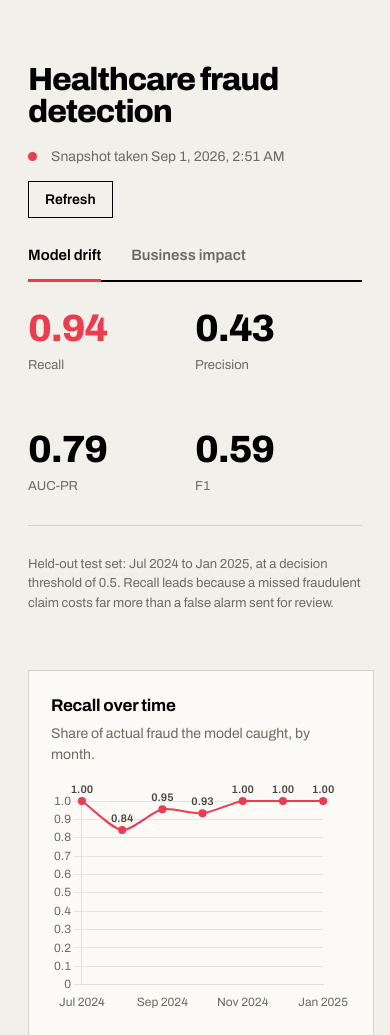
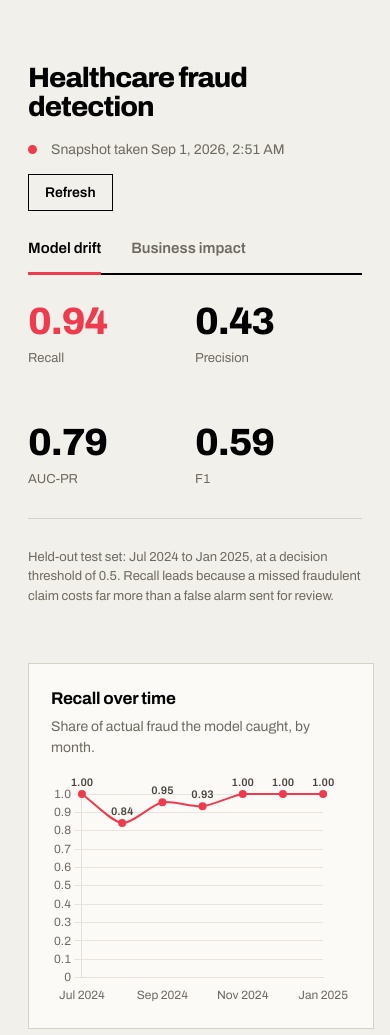
Before and after one commit to stefanusfelix/Databricks-Healthcare-Fraud-Detection, a plain HTML site: page index.html in a window 390 px wide. Shown: the top 1035 px of the page. Drawn offline with nearby package versions, Linux system fonts and the light colour scheme.

Commit message:
Dashboard

```diff
--- a/index.html
+++ b/index.html
@@ -38,11 +38,11 @@
 
   h1 {
     font-weight: 800;
-    font-size: clamp(2rem, 5.5vw, 3.5rem);
-    line-height: 1;
+    font-size: clamp(1.75rem, 4.6vw, 3.125rem);
+    line-height: 1.02;
     letter-spacing: -0.035em;
     margin: 0 0 18px;
-    max-width: 18ch;
+    white-space: nowrap;
   }
 
   .standfirst {
@@ -145,12 +145,13 @@
 
   footer {
     margin-top: 72px; padding-top: 24px; border-top: 1px solid var(--rule);
-    font-size: 0.8125rem; color: var(--muted); max-width: 74ch;
+    font-size: 0.8125rem; color: var(--muted);
   }
 
   [hidden] { display: none !important; }
 
   @media (max-width: 600px) {
+    h1 { white-space: normal; }
     .grid { grid-template-columns: 1fr; }
     .plot { height: 230px; }
   }
@@ -219,6 +220,8 @@
         <details id="t-prediction"></details>
       </div>
     </div>
+
+  </div>
 
   <!-- ============ BUSINESS IMPACT ============ -->
   <div id="view-business" role="tabpanel" aria-labelledby="tab-business" hidden>
@@ -445,6 +448,7 @@ function render() {
     fail('c-flagrate', 'data/prediction.json not found');
   }
 
+
   // --- business impact ---
   renderBusiness();
 }
```
